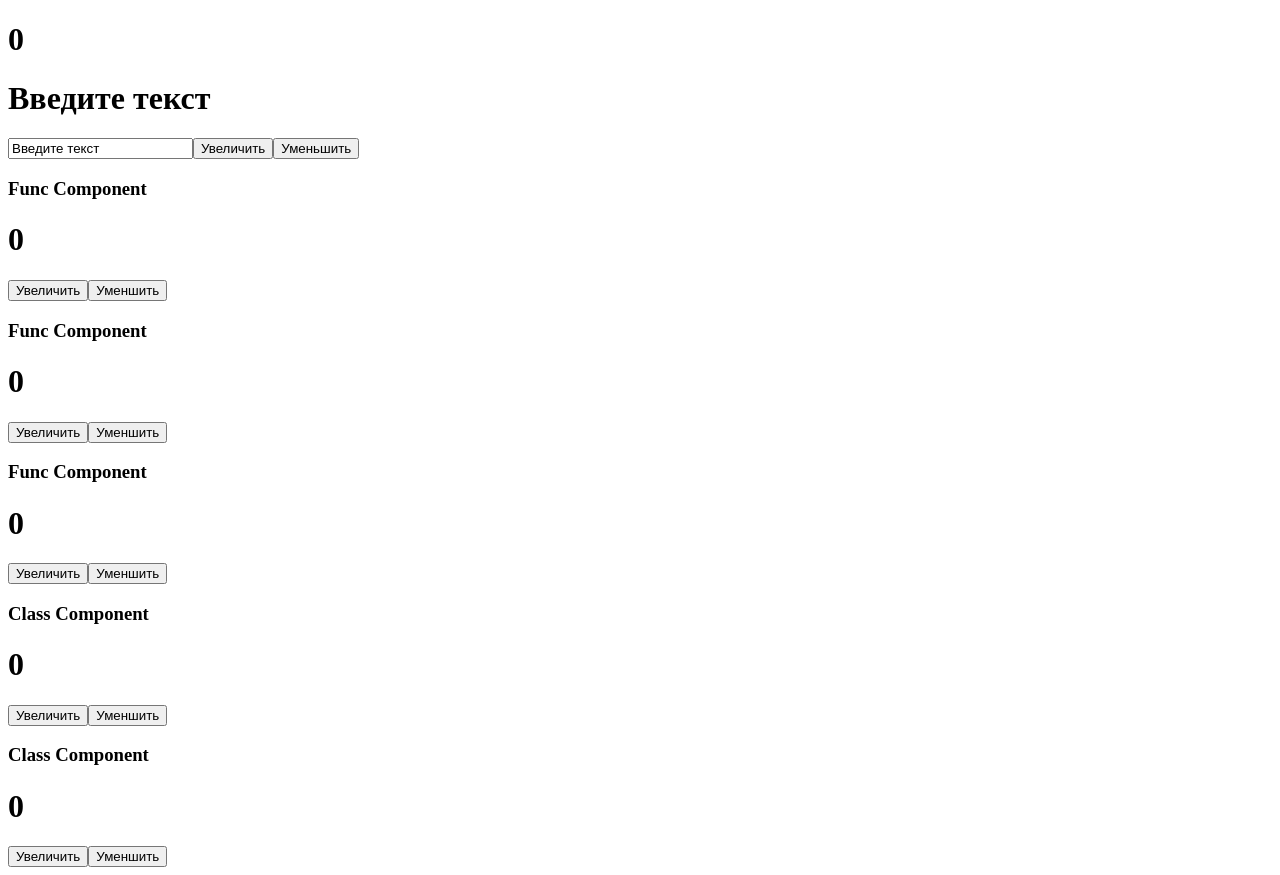
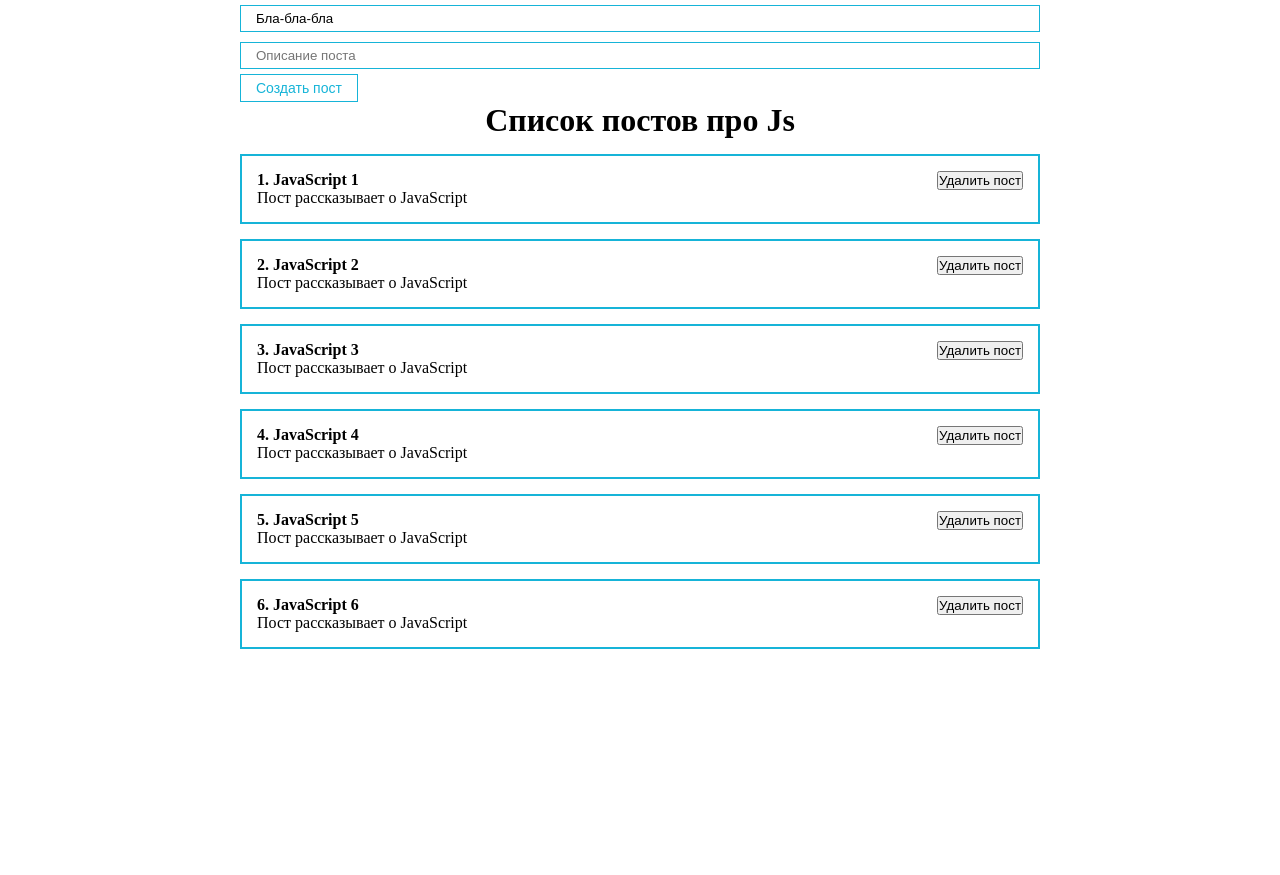
Before and after one commit to RainbowEclipsee/react-new-app, a React (Create React App) app: page / in a window 1280 px wide. After the commit the page ends 800 px from the top, so only its background shows below. Built offline with nearby package versions, Linux system fonts and the light colour scheme.

Commit message:
PostList

```diff
--- a/src/App.js
+++ b/src/App.js
@@ -1,35 +1,42 @@
 import React, { useState } from 'react'
-import ClassCounter from './components/ClassCounter'
-import Counter from './components/Counter'
+// import ClassCounter from './components/ClassCounter'
+// import Counter from './components/Counter'
+// import PostItem from './components/PostItem'
+import PostList from './components/PostList'
+import MyButton from './components/UI/button/MyButton'
+import MyInput from './components/UI/input/MyInput'
+import './styles/App.css'
 
 function App() {
-  const [like, setLike] = useState(0)
-  const [value, setValue] = useState('Введите текст')
+  const [posts, setPosts] = useState([
+    { id: 1, title: 'JavaScript 1', body: 'Пост рассказывает о JavaScript' },
+    { id: 2, title: 'JavaScript 2', body: 'Пост рассказывает о JavaScript' },
+    { id: 3, title: 'JavaScript 3', body: 'Пост рассказывает о JavaScript' },
+    { id: 4, title: 'JavaScript 4', body: 'Пост рассказывает о JavaScript' },
+    { id: 5, title: 'JavaScript 5', body: 'Пост рассказывает о JavaScript' },
+    { id: 6, title: 'JavaScript 6', body: 'Пост рассказывает о JavaScript' },
+  ])
 
-  function increment() {
-    setLike(like + 1)
-  }
-  function decrement() {
-    setLike(like - 1)
+  const [title, setTitle] = useState('Бла-бла-бла')
+
+  const addNewPost = (a) => {
+    a.preventDefault()
   }
 
   return (
     <div className="App">
-      <h1>{like}</h1>
-      <h1>{value}</h1>
-      <input
-        type="text"
-        value={value}
-        onChange={(event) => setValue(event.target.value)}
-      ></input>
-      <button onClick={increment}>Увеличить</button>
-      <button onClick={decrement}>Уменьшить</button>
-      {/* Reusable Сomponents */}
-      <Counter />
-      <Counter />
-      <Counter />
-      <ClassCounter />
-      <ClassCounter />
+      <form>
+        {/* Управляемый компонент на onChange реализовано двуст.связывание*/}
+        <MyInput
+          value={title}
+          onChange={(e) => setTitle(e.target.value)}
+          type="text"
+          placeholder="Название поста"
+        ></MyInput>
+        <MyInput type="text" placeholder="Описание поста"></MyInput>
+        <MyButton onClick={addNewPost}>Создать пост</MyButton>
+      </form>
+      <PostList posts={posts} title={'Список постов про Js'} />
     </div>
   )
 }
--- /dev/null
+++ b/src/components/PostItem.jsx
@@ -0,0 +1,19 @@
+import React from 'react'
+
+const PostItem = (props) => {
+  return (
+    <div className="post">
+      <div className="post__content">
+        <strong>
+          {props.post.id}. {props.post.title}
+        </strong>
+        <div>{props.post.body}</div>
+      </div>
+      <div className="post__btn">
+        <button>Удалить пост</button>
+      </div>
+    </div>
+  )
+}
+
+export default PostItem
--- /dev/null
+++ b/src/components/PostList.jsx
@@ -0,0 +1,15 @@
+import React from 'react'
+import PostItem from './PostItem'
+
+const PostList = ({ posts, title }) => {
+  return (
+    <div className="App">
+      <h1 style={{ textAlign: 'center' }}>{title}</h1>
+      {posts.map((post) => (
+        <PostItem post={post} key={post.id} />
+      ))}
+    </div>
+  )
+}
+
+export default PostList
--- /dev/null
+++ b/src/components/UI/button/MyButton.jsx
@@ -0,0 +1,12 @@
+import React from 'react'
+import classes from './MyButton.module.css'
+
+const MyButton = ({ children, ...props }) => {
+  return (
+    <button {...props} className={classes.myBtn}>
+      {children}
+    </button>
+  )
+}
+
+export default MyButton
--- /dev/null
+++ b/src/components/UI/button/MyButton.module.css
@@ -0,0 +1,8 @@
+.myBtn {
+  padding: 5px 15px;
+  font-size: 14px;
+  background: transparent;
+  border: 1px solid rgb(22, 180, 216);
+  color: rgb(22, 180, 216);
+  cursor: pointer;
+}
--- /dev/null
+++ b/src/components/UI/input/MyInput.jsx
@@ -0,0 +1,8 @@
+import React from 'react'
+import classes from './MyInput.module.css'
+
+const MyInput = (props) => {
+  return <input {...props} className={classes.myInput}></input>
+}
+
+export default MyInput
--- /dev/null
+++ b/src/components/UI/input/MyInput.module.css
@@ -0,0 +1,6 @@
+.myInput{
+  width: 100%;
+  padding: 5px 15px;
+  margin: 5px 0;
+  border: 1px solid rgb(22, 180, 216);
+}
--- /dev/null
+++ b/src/styles/App.css
@@ -0,0 +1,21 @@
+*{
+  margin: 0;
+  padding: 0;
+  box-sizing: border-box;
+}
+
+#root{
+  display: flex;
+  justify-content: center;
+}
+
+.App {
+  width: 800px;
+}
+.post{
+  display: flex;
+  padding: 15px;
+  border: 2px solid rgb(22, 180, 216);
+  margin-top: 15px;
+  justify-content: space-between;
+}
```
